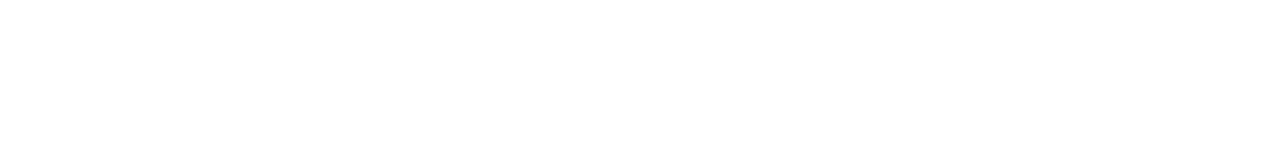
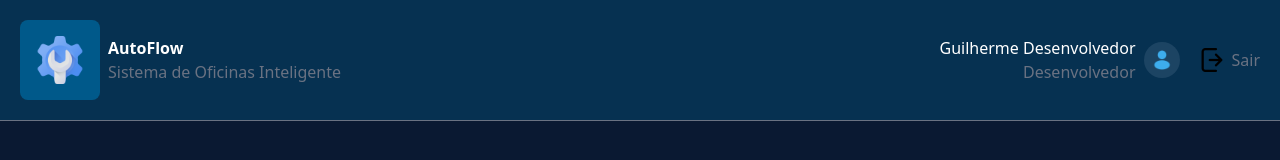
Before and after one commit to guilherme-calixtocampos/autoflow, a plain HTML site: page public/index.html in a window 1280 px wide. Drawn offline with nearby package versions, Linux system fonts and the light colour scheme.

Commit message:
cria cabecalho responsivo para mobile, tablet e desktop

```diff
--- a/public/index.html
+++ b/public/index.html
@@ -3,10 +3,43 @@
 <head>
     <meta charset="UTF-8">
     <meta name="viewport" content="width=device-width, initial-scale=1.0">
+    <link rel="icon" type="image/x-icon" href="img/logo.png">
     <script src="https://cdn.jsdelivr.net/npm/@tailwindcss/browser@4"></script>
+
     <title>AutoFlow</title>
 </head>
-<body>
+<body class="bg-[#0A1932]">
+    <header class="bg-sky-900/50 flex justify-between p-5 items-center border-b-1 border-gray-500">
+        <div class="flex gap-2 items-center">
+            <div class="bg-sky-800 p-4 w-20 h-auto rounded-lg">
+                <img src="img/logo.png" alt="Logo do AutoFlow" class="">
+            </div>
+            <div>
+                <h1 class="text-white font-bold">AutoFlow</h1>
+                <p class="text-gray-500">Sistema de Oficinas Inteligente</p>
+            </div>
+        </div>
+        <div class="flex gap-5 items-center">
+            <button class="flex items-center gap-2">
+                <div class="hidden
+                md:flex md:flex-col md:items-end">
+                    <p id="userName" class="text-white">Guilherme Desenvolvedor</p>
+                    <p id="userCargo" class="text-gray-500">Desenvolvedor</p>
+                </div>
+                <div class="bg-blue-100/10 p-2 rounded-full w-9 h-9">
+                    <img src="img/user.png" alt="Ícone de usuário que levará o usuário até seu perfil">
+                </div>
+            </button>
+            <button class="flex items-center gap-2">
+                    <img src="img/logout.png" alt="Ícone de saída que levará o usuário até a tela de login para refazer seu login">
+                <div class="hidden
+                md:flex md:flex-col md:items-end">
+                    <p id="leave" class="text-gray-500">Sair</p>
+                </div>
+            </button>
+        </div>
+    </header>
+
 
 </body>
 </html>
```
Also changed, not shown: public/img/logout.png (added), public/img/user.png (added).
